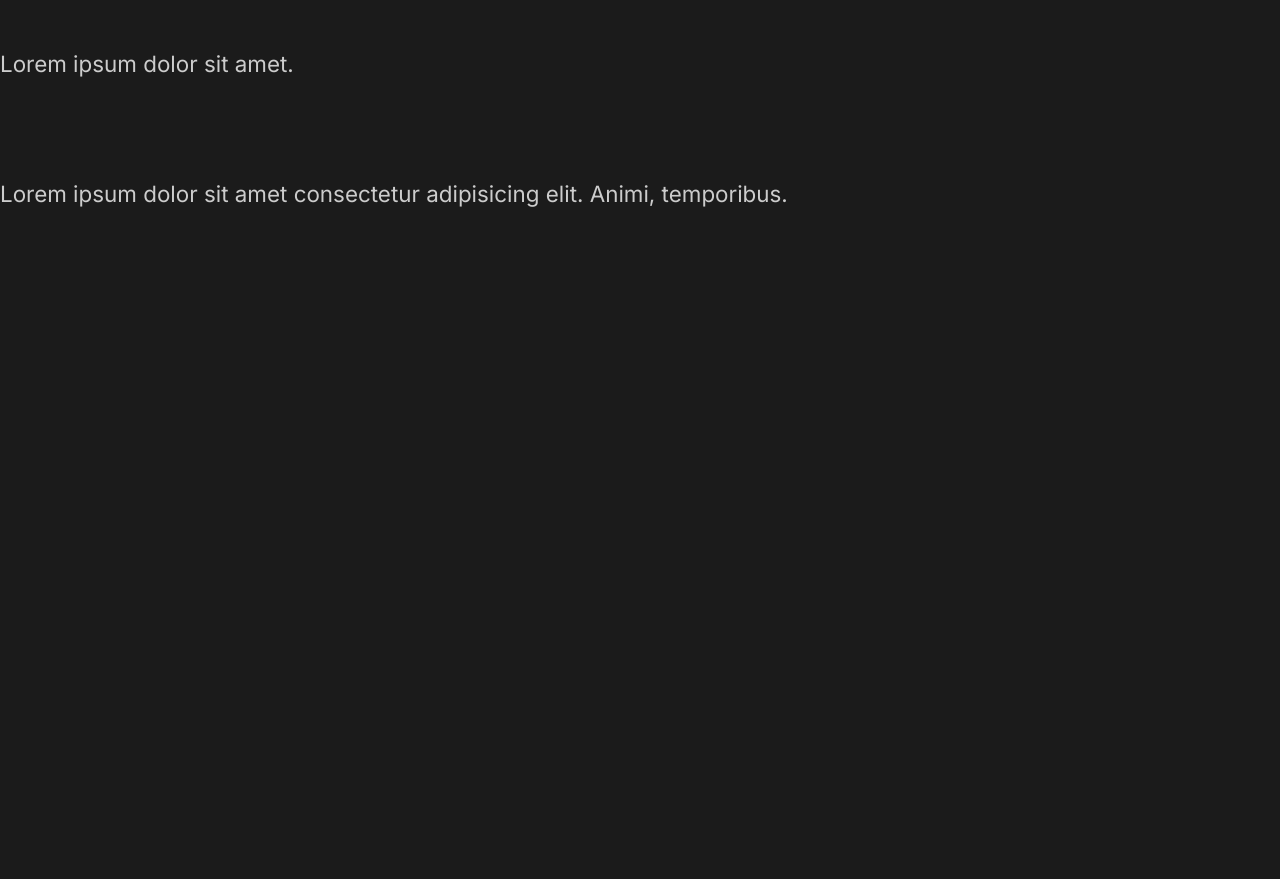
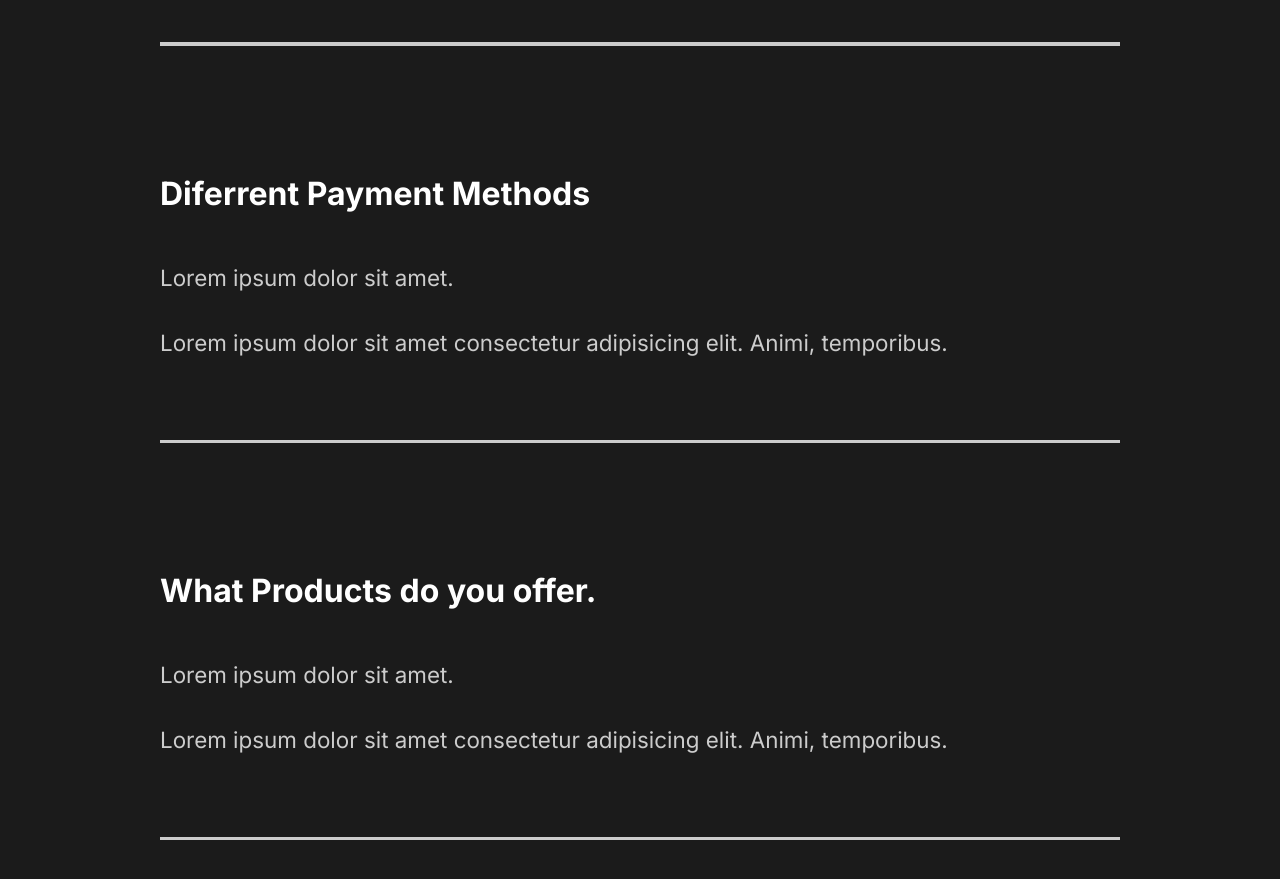
Before and after one commit to andrzejb9/react-portfolio, a React (Create React App) app: page / in a window 1280 px wide. Shown: the part 3006-3885 px from the top of the page. Before the commit the page ends 3265 px from the top, so only its background shows below. Built offline with nearby package versions, Linux system fonts and the light colour scheme.

Commit message:
faq styled

```diff
--- a/src/components/FaqSection.js
+++ b/src/components/FaqSection.js
@@ -1,6 +1,10 @@
+//Styles
+import styled from "styled-components";
+import { About } from "../styles";
+
 function FaqSection() {
   return (
-    <div className="faq">
+    <Faq>
       <h2>
         Any questions? <span>FAQ</span>
       </h2>
@@ -13,6 +17,7 @@
             temporibus.
           </p>
         </div>
+        <div className="faq-line"></div>
       </div>
       <div className="question">
         <h4>Daily Schedule</h4>
@@ -23,6 +28,7 @@
             temporibus.
           </p>
         </div>
+        <div className="faq-line"></div>
       </div>
       <div className="question">
         <h4>Diferrent Payment Methods</h4>
@@ -33,6 +39,7 @@
             temporibus.
           </p>
         </div>
+        <div className="faq-line"></div>
       </div>
       <div className="question">
         <h4>What Products do you offer.</h4>
@@ -43,9 +50,37 @@
             temporibus.
           </p>
         </div>
+        <div className="faq-line"></div>
       </div>
-    </div>
+    </Faq>
   );
 }
 
+const Faq = styled(About)`
+  display: block;
+  span {
+    display: block;
+  }
+  h2 {
+    padding-bottom: 2rem;
+    font-weight: lighter;
+  }
+  .faq-line {
+    background: #cccccc;
+    height: 0.2rem;
+    margin: 2rem 0rem;
+    width: 100%;
+  }
+  .question {
+    padding: 3rem 0rem;
+    cursor: pointer;
+  }
+  .answer {
+    padding: 2rem 0rem;
+    p {
+      padding: 1rem 0rem;
+    }
+  }
+`;
+
 export default FaqSection;
--- a/src/components/GlobalStyle.js
+++ b/src/components/GlobalStyle.js
@@ -37,6 +37,7 @@
 }
 h4 {
   font-weight: bold;
+  font-size: 2rem
 }
 a {
   font-size: 1.1rem;
```
